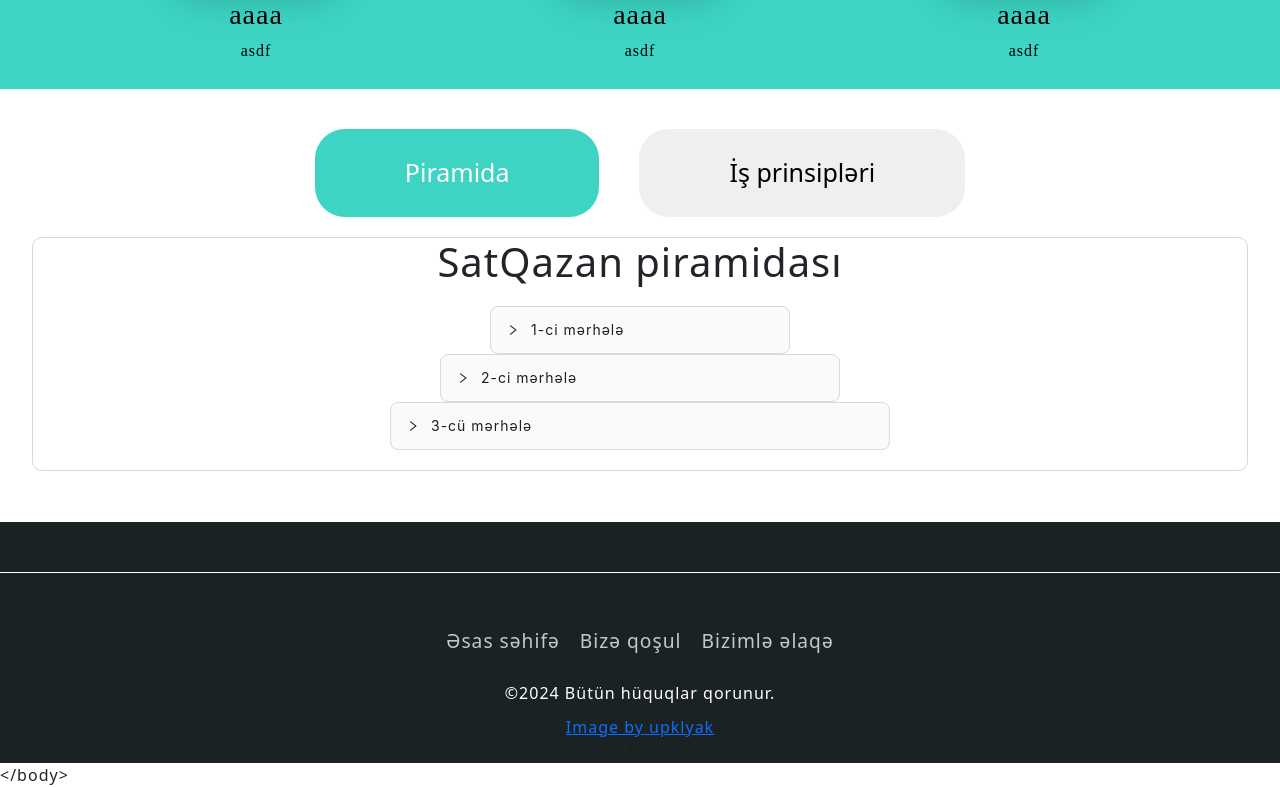
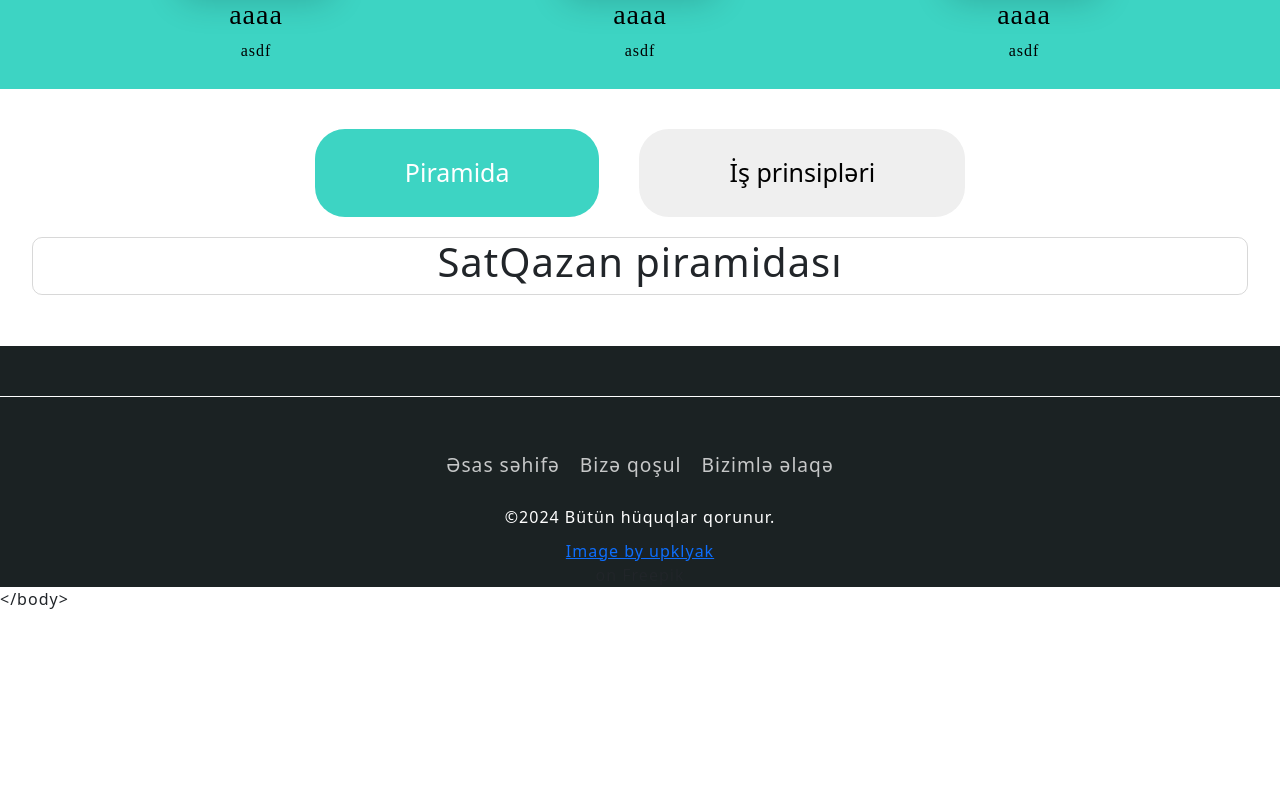
Before and after one commit to rashadibra/Sat_qazan, a React (Create React App) app in the folder sat_qazan/: page / in a window 1280 px wide. Shown: the part 1880-2667 px from the top of the page. After the commit the page ends 2491 px from the top, so only its background shows below. Built offline with nearby package versions, Linux system fonts and the light colour scheme.

Commit message:
yeniləndi

```diff
--- a/sat_qazan/src/components/Main/MainComponents/About/About.css
+++ b/sat_qazan/src/components/Main/MainComponents/About/About.css
@@ -149,6 +149,9 @@
     .Header >div{
         right: 20px;
     }
+    .Header{
+        margin-bottom: 0;
+    }
 }
 @media(max-width:750px){
     .rulesBtns button{
--- a/sat_qazan/src/components/Main/MainComponents/About/About.jsx
+++ b/sat_qazan/src/components/Main/MainComponents/About/About.jsx
@@ -205,20 +205,7 @@ function About() {
   <div className="rulesTitle">
     <h1 >SatQazan piramidası</h1>
   </div>
-  <div className="rulesInfo">
-    <Collapse
-    style={{width:"300px"}}
-      items={[{ key: '1', label: '1-ci mərhələ', children: <p>{text}</p> }]}
-    />
-      <Collapse
-    style={{width:"400px"}}
-      items={[{ key: '1', label: '2-ci mərhələ', children: <p>{text}</p> }]}
-    />
-      <Collapse
-    style={{width:"500px"}}
-      items={[{ key: '1', label: '3-cü mərhələ', children: <p>{text}</p> }]}
-    />
-  </div>
+
 </div>
     </section>
    </div>
```
